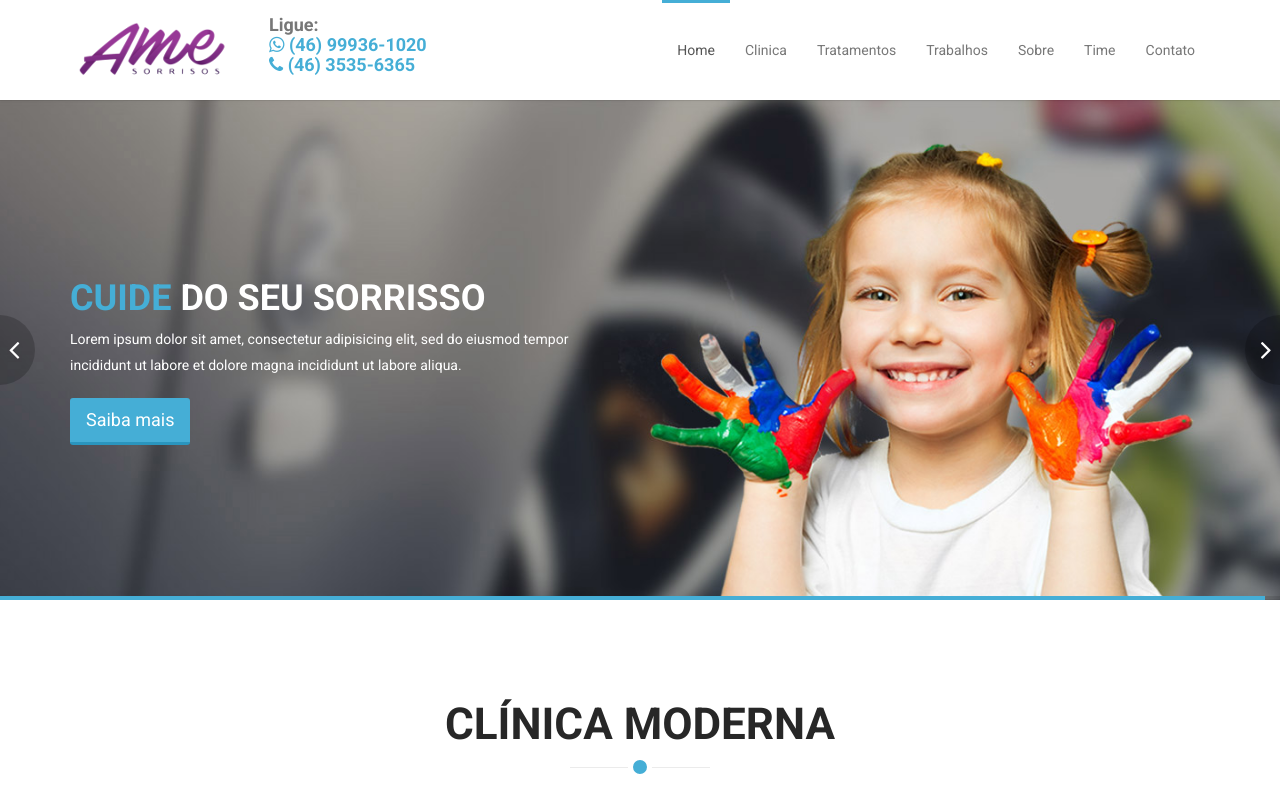
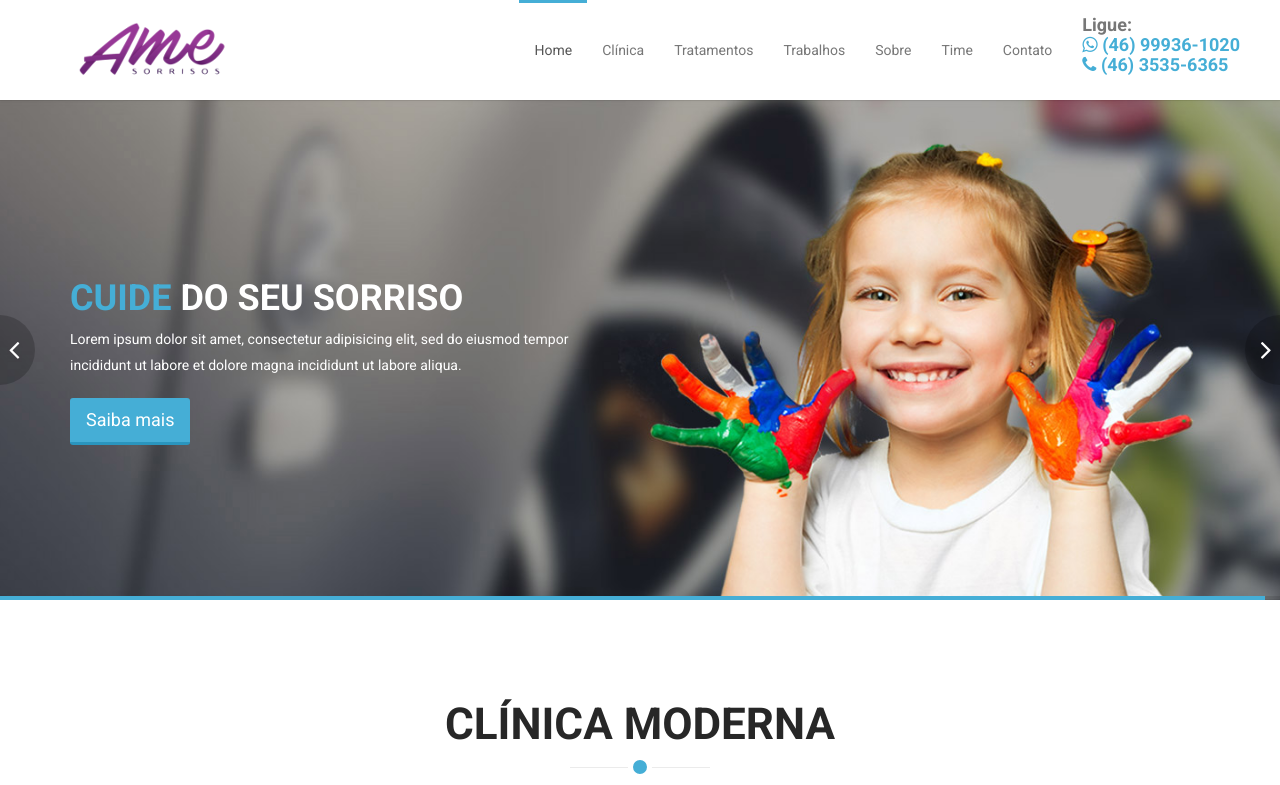
Before and after one commit to ReversonMendes/amesorrisos_site, a plain HTML site: page index.html in a window 1280 px wide. Shown: the top 785 px of the page. Drawn offline with Linux system fonts and the light colour scheme; some packages are replaced by stand-ins of ours.

Commit message:
contato lado direito

```diff
--- a/index.html
+++ b/index.html
@@ -27,7 +27,6 @@
 </head><!--/head-->
 
 <body id="home" class="homepage">
-
     <header id="header">
         <nav id="main-menu" class="navbar navbar-default navbar-fixed-top" role="banner">
             <div class="container">
@@ -39,22 +38,23 @@
                         <span class="icon-bar"></span>
                     </button>
                     <a class="navbar-brand" href="index.html"><img src="images/logo.png" alt="logo"></a>
+                </div>
+                <div class="navbar-right">
                     <h4 class="navbar-text navbar-right"><span>Ligue:</span><br>
-                    	<a href="#" class="navbar-link"><i class="fa fa-whatsapp"></i> (46) 99936-1020</a><br>
+                    	<a href="whatsapp://send?text=''" class="navbar-link"><i class="fa fa-whatsapp"></i> (46) 99936-1020</a><br>
                     	<a href="#" class="navbar-link"><i class="fa fa-phone"></i> (46) 3535-6365</a>
                     </h4>
                 </div>
                 <div class="collapse navbar-collapse navbar-right">
                     <ul class="nav navbar-nav">
                         <li class="scroll active"><a href="#home">Home</a></li>
-                        <li class="scroll"><a href="#features">Clinica</a></li>
+                        <li class="scroll"><a href="#features">Clínica</a></li>
                         <li class="scroll"><a href="#services">Tratamentos</a></li>
                         <li class="scroll"><a href="#portfolio">Trabalhos</a></li>
                         <li class="scroll"><a href="#about">Sobre</a></li>
                         <li class="scroll"><a href="#meet-team">Time</a></li>
                         <li class="scroll"><a href="#get-in-touch">Contato</a></li>
                     </ul>
-
                 </div>
             </div><!--/.container-->
         </nav><!--/nav-->
@@ -68,7 +68,7 @@
                         <div class="row">
                             <div class="col-sm-6">
                                 <div class="carousel-content">
-                                    <h2><span>Cuide</span> do seu sorrisso</h2>
+                                    <h2><span>Cuide</span> do seu sorriso</h2>
                                     <p>Lorem ipsum dolor sit amet, consectetur adipisicing elit, sed do eiusmod tempor incididunt ut labore et  dolore magna incididunt ut labore aliqua. </p>
                                     <a class="btn btn-primary btn-lg" href="#services">Saiba mais</a>
                                 </div>
```
